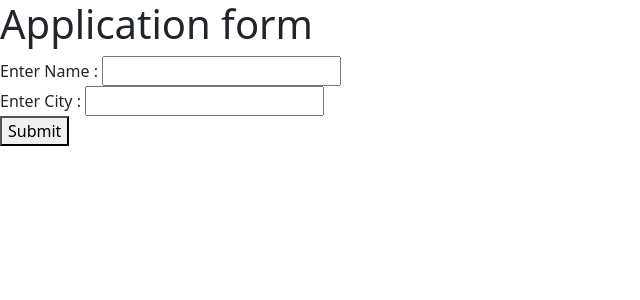
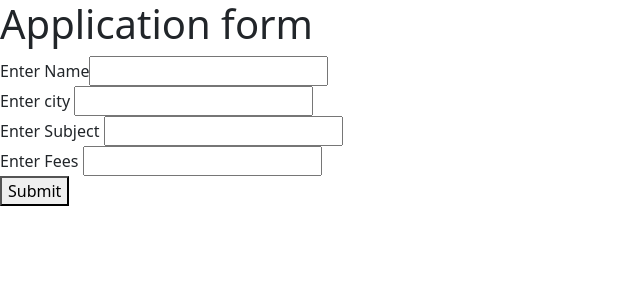
Before and after one commit to Pawanpathariya/react_practice, a React (Vite) app in the folder 3feb/: page / in a window 1280 px wide. Shown: the top 300 px of the page, without its empty margins (0-640 px from the left). Built offline with nearby package versions, Linux system fonts and the light colour scheme.

Commit message:
multi input handle

```diff
--- a/3feb/src/App.jsx
+++ b/3feb/src/App.jsx
@@ -2,19 +2,27 @@
 import { useState } from "react";
 
 const App=()=>{
-const [name,setName]=useState("");
-const [city,setcity]=useState("");
-const handlesubmit=()=>{
-  const input ={name:name,city:city}
-  console.log(input);
-}
+  const [data,setData]=useState({})
+  const handleInput=(e)=>{
+    const name=e.target.name;
+    const value=e.target.value;
+    setData(values=>({...values,[name]:value}))
+  }
+
+  const handleSubmit=(e)=>{
+    console.log(data);
+
+  }
   return(
     <>
    <h1>Application form</h1>
+Enter Name<input type="text" name="name" onChange={handleInput} /> <br />
+Enter city <input type="text" name="city" onChange={handleInput} /> <br />
+Enter Subject <input type="text" name="subject" onChange={handleInput} /> <br />
+Enter Fees <input type="text" name="fees" onChange={handleInput} /> <br />
 
-   Enter Name : <input type="text" value={name} onChange={(e)=>setName(e.target.value)} /> <br />
-   Enter City : <input type="text" value={city} onChange={(e)=>setcity(e.target.value)} /> <br />
-   <button onClick={handlesubmit}>Submit</button>
+
+<button onClick={handleSubmit}>Submit</button>
     </>
   )
 }
```
